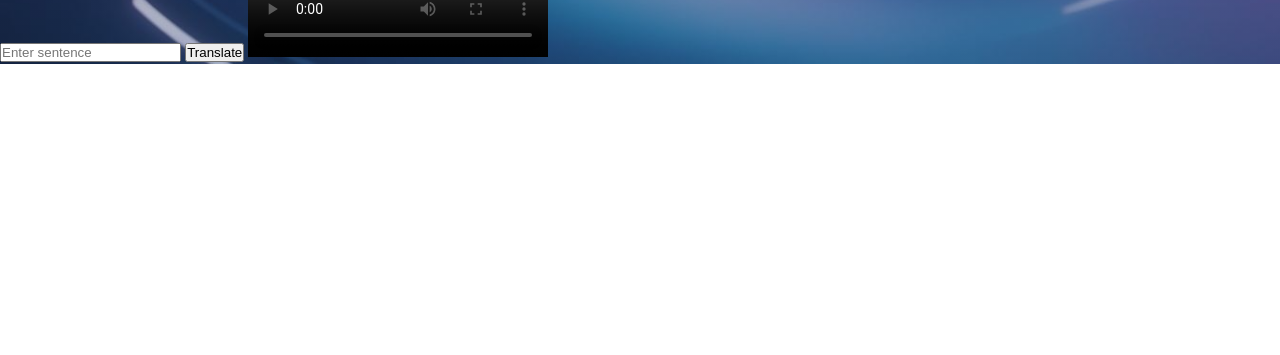
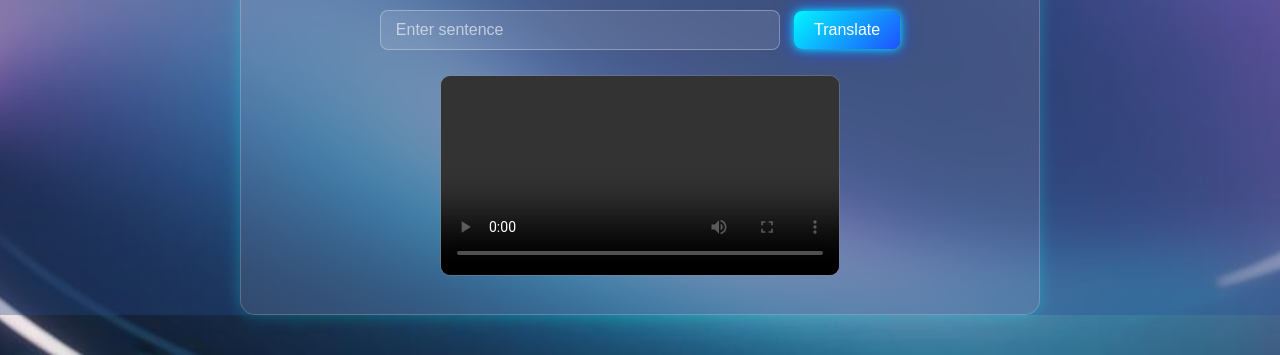
Before and after one commit to Raghavi200434/tonebridge.com, a plain HTML site: page features.html in a window 1280 px wide. Shown: the part 729-1084 px from the top of the page. Before the commit the page ends 800 px from the top, so only its background shows below. Drawn offline with Linux system fonts and the light colour scheme.

Commit message:
Update style.css

```diff
--- a/style.css
+++ b/style.css
@@ -292,3 +292,75 @@
   .emoji-img:hover {
     transform: scale(1.1);
   }
+
+  #sign-translator {
+    background: rgba(255, 255, 255, 0.1); /* transparent white */
+    border: 1px solid rgba(255, 255, 255, 0.2);
+    backdrop-filter: blur(10px);
+    -webkit-backdrop-filter: blur(10px);
+    border-radius: 15px;
+    padding: 30px 20px;
+    margin: 40px auto;
+    max-width: 800px;
+    box-shadow: 0 0 15px rgba(0, 255, 255, 0.2), 0 0 25px rgba(0, 255, 255, 0.1); /* glowing effect */
+    text-align: center;
+    transition: all 0.3s ease;
+  }
+
+  #sign-translator h1 {
+    font-size: 2rem;
+    margin-bottom: 20px;
+    color: #fff;
+  }
+
+  /* Optional: make text and inputs stand out more */
+  #sign-translator input[type="text"] {
+    width: 70%;
+    max-width: 400px;
+    padding: 10px 15px;
+    font-size: 1rem;
+    border: 1px solid rgba(255, 255, 255, 0.3);
+    border-radius: 8px;
+    outline: none;
+    background-color: rgba(255, 255, 255, 0.1);
+    color: white;
+    transition: border 0.2s, background-color 0.3s;
+  }
+
+  #sign-translator input[type="text"]::placeholder {
+    color: rgba(255, 255, 255, 0.6);
+  }
+
+  #sign-translator input[type="text"]:focus {
+    border-color: #00f7ff;
+    background-color: rgba(255, 255, 255, 0.15);
+  }
+
+  /* Glowing Button */
+  #sign-translator button {
+    padding: 10px 20px;
+    margin-left: 10px;
+    font-size: 1rem;
+    background: linear-gradient(135deg, #00f7ff, #1f51ff);
+    color: white;
+    border: none;
+    border-radius: 8px;
+    cursor: pointer;
+    box-shadow: 0 0 10px #00f7ff, 0 0 20px #1f51ff;
+    transition: all 0.3s ease;
+  }
+
+  #sign-translator button:hover {
+    background: linear-gradient(135deg, #1f51ff, #00f7ff);
+    box-shadow: 0 0 20px #00f7ff, 0 0 30px #1f51ff;
+  }
+
+  /* Video box */
+  #sign-translator video {
+    margin-top: 25px;
+    width: 100%;
+    max-width: 400px;
+    border: 1px solid rgba(255, 255, 255, 0.2);
+    border-radius: 10px;
+    background-color: rgba(0, 0, 0, 0.2);
+  }
```
